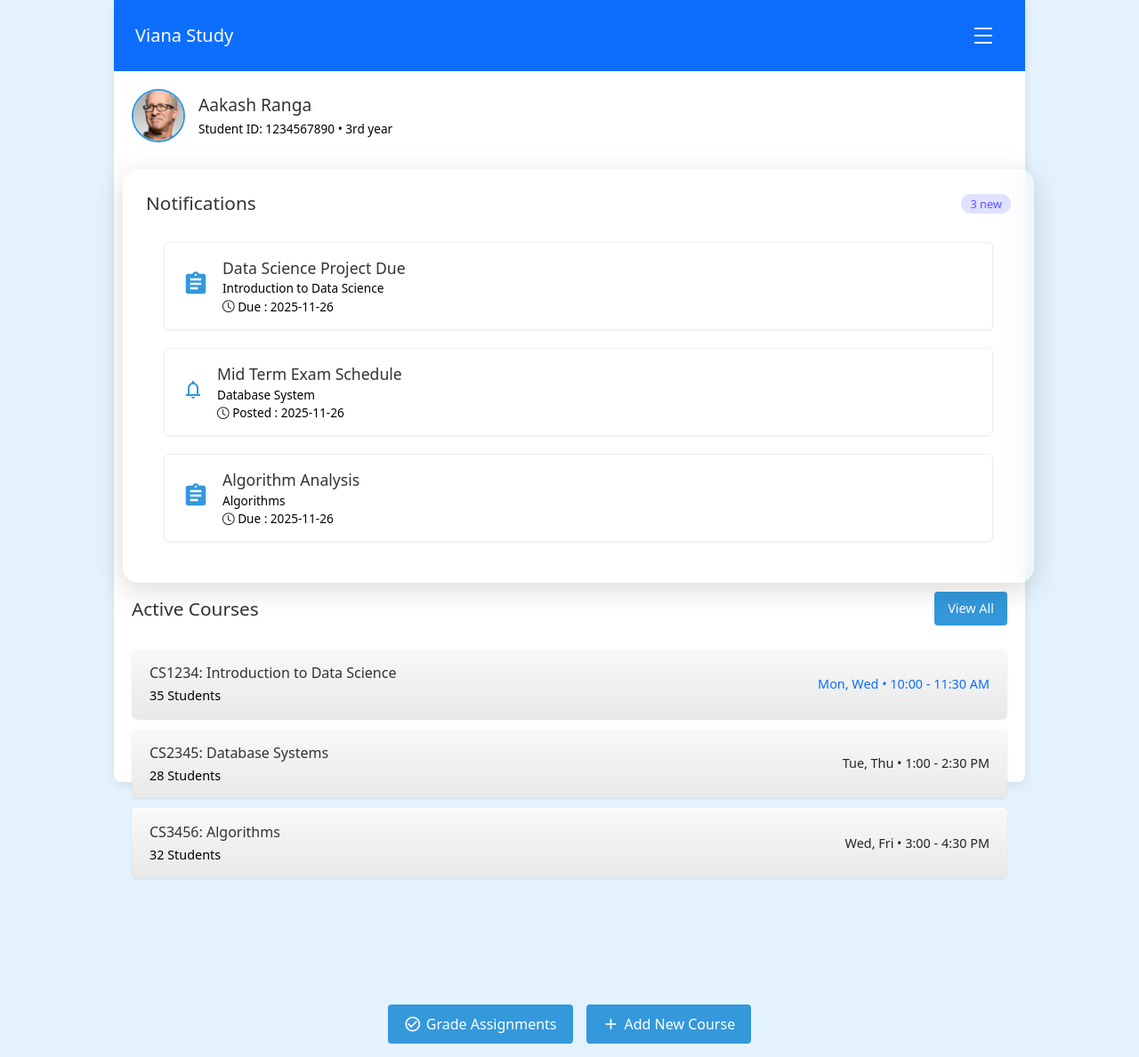
After one commit to dhatchayani6/liveprojectlms, a PHP site: page /student/dashboard.php in a window 1280 px wide. The commit adds this page. Shown: the whole page at 89% size. Run offline with PHP 8.4, Linux system fonts and the light colour scheme.

Commit message:
I love you dhatchu

```diff
--- /dev/null
+++ b/student/dashboard.php
@@ -0,0 +1,200 @@
+<!DOCTYPE html>
+<html lang="en">
+
+<head>
+    <meta charset="UTF-8">
+    <meta name="viewport" content="width=device-width, initial-scale=1.0">
+    <title>Faculty Dashboard</title>
+    <link rel="shortcut icon" href="../images/favicon.ico" type="image/x-icon">
+    <link href="https://cdn.jsdelivr.net/npm/bootstrap@5.3.2/dist/css/bootstrap.min.css" rel="stylesheet" />
+    <link href="https://cdn.jsdelivr.net/npm/bootstrap-icons@1.11.3/font/bootstrap-icons.css" rel="stylesheet" />
+
+    <link rel="stylesheet" href="../styles.css">
+    <link rel="stylesheet" href="../responsive.css">
+
+    <link href="https://fonts.googleapis.com/css2?family=Roboto:wght@300;400;500;700&display=swap" rel="stylesheet">
+    <link href="https://fonts.googleapis.com/icon?family=Material+Icons" rel="stylesheet">
+    <!-- Material Symbols Outlined -->
+    <link href="https://fonts.googleapis.com/css2?family=Material+Symbols+Outlined" rel="stylesheet" />
+
+    <style>
+
+        .glass-box {
+            background: rgba(255, 255, 255, 0.25);
+            backdrop-filter: blur(12px);
+            -webkit-backdrop-filter: blur(12px);
+            border-radius: 18px;
+            border: 1px solid rgba(255, 255, 255, 0.3);
+            box-shadow: 0 8px 32px rgba(0, 0, 0, 0.15);
+            padding: 25px;
+            width: 100%;
+            color: #333;
+            margin:10px;
+
+        }
+
+        .courses-header {
+            display: flex;
+            justify-content: space-between;
+            align-items: center;
+            border-bottom: 1px solid rgba(255, 255, 255, 0.4);
+            padding-bottom: 10px;
+            margin-bottom: 15px;
+        }
+
+        .courses-header h2 {
+            font-size: 1.3rem;
+            margin: 0;
+            color: #333;
+        }
+
+        .notification-count {
+            background: #e0e0ff;
+            color: #5a55ff;
+            border-radius: 50px;
+            padding: 2px 10px;
+            font-size: 0.8rem;
+        }
+
+    </style>
+</head>
+
+<body>
+    <main class="dashboard-main">
+
+        <div class="content-container">
+            <div class="profile-area">
+                <div
+                    class="header d-flex justify-content-between p-4 align-items-center position-relative bg-primary text-white">
+                    <h5 class="mb-0">Viana Study</h5>
+
+                    <!-- Profile / Menu Dropdown (Desktop & Mobile) -->
+                    <div class="dropdown">
+                        <button class="btn dropdown-toggle d-flex align-items-center" type="button" id="profileDropdown"
+                            data-bs-toggle="dropdown" aria-expanded="false">
+                            <div class="d-flex flex-column justify-content-between " style="height: 18px;">
+                                <span style="display:block; height:2px; width:20px; background-color:#fff;"></span>
+                                <span style="display:block; height:2px; width:20px; background-color:#fff;"></span>
+                                <span style="display:block; height:2px; width:20px; background-color:#fff;"></span>
+                            </div>
+                        </button>
+                        <ul class="dropdown-menu dropdown-menu-end" aria-labelledby="profileDropdown">
+                            <li><button class="dropdown-item w-100 text-start">Dashboard</button></li>
+                            <li><button class="dropdown-item w-100 text-start">Assignments</button></li>
+                            <li><button class="dropdown-item w-100 text-start">Courses</button></li>
+
+                            <li><button class="dropdown-item w-100 text-start text-danger">Logout</button></li>
+                        </ul>
+                    </div>
+                </div>
+
+                <div class="user-profile">
+                    <img src="../images/student.avif" alt="Dr. Emily Rodriguez" class="profile-pic">
+                    <div class="user-details">
+                        <div class="name">Aakash Ranga</div>
+                        <div class="info">
+                            <span class="id">Student ID: 1234567890</span>
+                            &bull;
+                            <span class="dept">3rd year</span>
+                        </div>
+                    </div>
+                </div>
+
+                <div class="glass-box">
+
+                    <div class="courses-header">
+                        <h2>Notifications</h2>
+                        <div class="card-action">
+                            <span class="notification-count">3 new</span>
+                        </div>
+                    </div>
+
+                    <div class="assignments-card">
+                        <div class="card-icon"><span class="material-icons">assignment</span></div>
+                        <div class="card-content">
+                            <a href="overall_assignments.php" class="text-decoration-none">
+                                <div class="card-title">Data Science Project Due</div>
+                            </a>
+                            <div class="card-subtitle">Introduction to Data Science</div>
+                            <div class="card-subtitle"><i class="bi bi-clock"></i> Due : 2025-11-26</div>
+                        </div>
+                    </div>
+
+                    <div class="assignments-card">
+                        <div class="card-icon"><span class="material-symbols-outlined">notifications</span></div>
+                        <div class="card-content">
+                            <a href="overall_assignments.php" class="text-decoration-none">
+                                <div class="card-title">Mid Term Exam Schedule</div>
+                            </a>
+                            <div class="card-subtitle">Database System</div>
+                            <div class="card-subtitle"><i class="bi bi-clock"></i> Posted : 2025-11-26</div>
+                        </div>
+                    </div>
+
+                    <div class="assignments-card">
+                        <div class="card-icon"><span class="material-icons">assignment</span></div>
+                        <div class="card-content">
+                            <a href="overall_assignments.php" class="text-decoration-none">
+                                <div class="card-title">Algorithm Analysis</div>
+                            </a>
+                            <div class="card-subtitle">Algorithms</div>
+                            <div class="card-subtitle"><i class="bi bi-clock"></i> Due : 2025-11-26</div>
+                        </div>
+                    </div>
+
+                </div>
+
+                <div class="courses-section">
+                    <div class="courses-header">
+                        <h2>Active Courses</h2>
+                        <button class="view-all-btn">View All</button>
+                    </div>
+
+                    <div class="course-list">
+                        <a href="courses.php">
+                            <div class="course-item">
+                                <div class="course-details">
+                                    <div class="course-name">CS1234: Introduction to Data Science</div>
+                                    <div class="student-count">35 Students</div>
+                                </div>
+                                <div class="course-time">Mon, Wed &bull; 10:00 - 11:30 AM</div>
+                            </div>
+                        </a>
+
+                        <div class="course-item">
+                            <div class="course-details">
+                                <div class="course-name">CS2345: Database Systems</div>
+                                <div class="student-count">28 Students</div>
+                            </div>
+                            <div class="course-time">Tue, Thu &bull; 1:00 - 2:30 PM</div>
+                        </div>
+
+                        <div class="course-item">
+                            <div class="course-details">
+                                <div class="course-name">CS3456: Algorithms</div>
+                                <div class="student-count">32 Students</div>
+                            </div>
+                            <div class="course-time">Wed, Fri &bull; 3:00 - 4:30 PM</div>
+                        </div>
+                    </div>
+                </div>
+                <div class="action-footer">
+                    <button class="action-btn grade-btn">
+                        <span class="material-icons">check_circle_outline</span>
+                        Grade Assignments
+                    </button>
+                    <button class="action-btn add-btn">
+                        <span class="material-icons">add</span>
+                        Add New Course
+                    </button>
+                </div>
+            </div>
+        </div>
+    </main>
+
+
+    <!-- Bootstrap JS Bundle -->
+    <script src="https://cdn.jsdelivr.net/npm/bootstrap@5.3.2/dist/js/bootstrap.bundle.min.js"></script>
+</body>
+
+</html>
--- a/styles.css
+++ b/styles.css
@@ -397,6 +397,16 @@ body {
     border-radius: 6px;
 }
 
+.notification-count {
+    background-color:  rgb(238 242 255 / var(--tw-bg-opacity, 1));
+    color: var(--card-bg);
+    font-size: 1.1rem;
+    font-weight: 500;
+    padding: 6px 10px;
+    border-radius: 6px;
+    color: rgb(67 56 202 / var(--tw-text-opacity, 1));
+}
+
 /* --- 5. Active Courses List --- */
 .courses-section {
     padding: 0 20px;
```
Also changed, not shown: student/stylesheet/courses.css (added, +443 -0 lines), images/student.avif (added).
